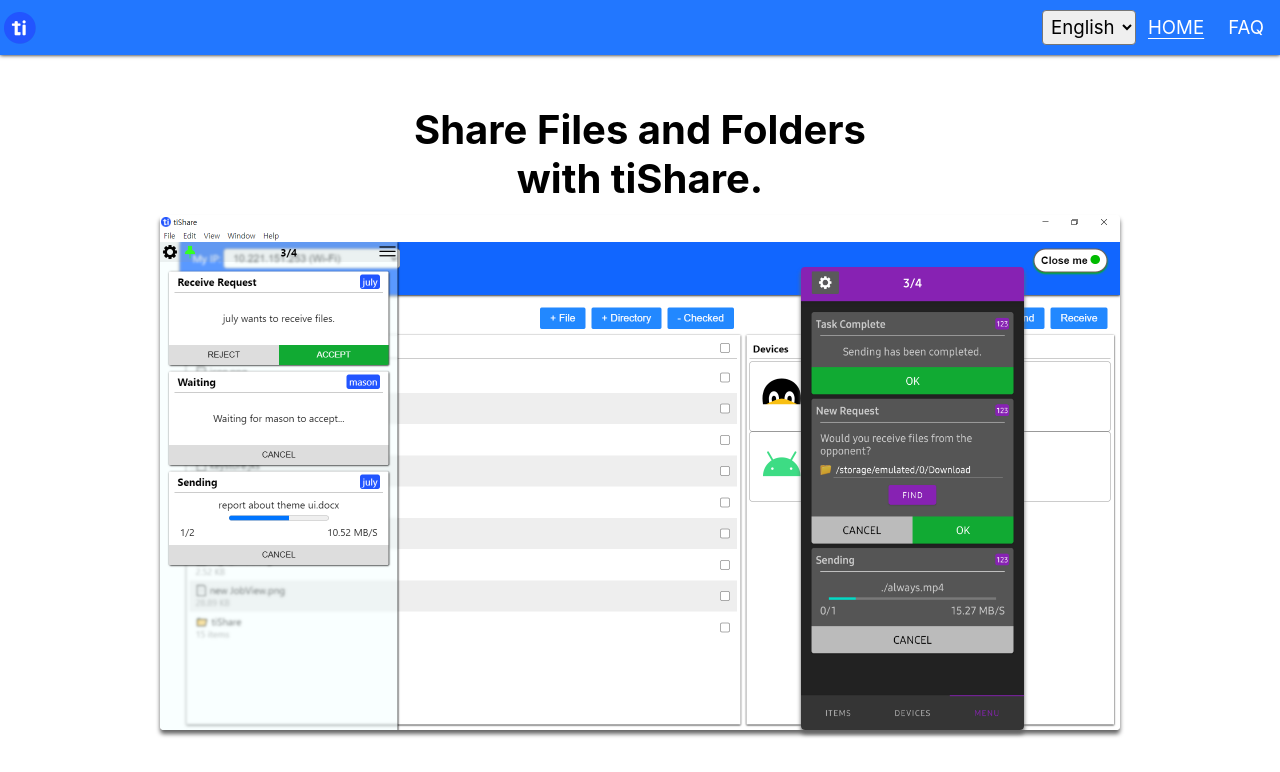
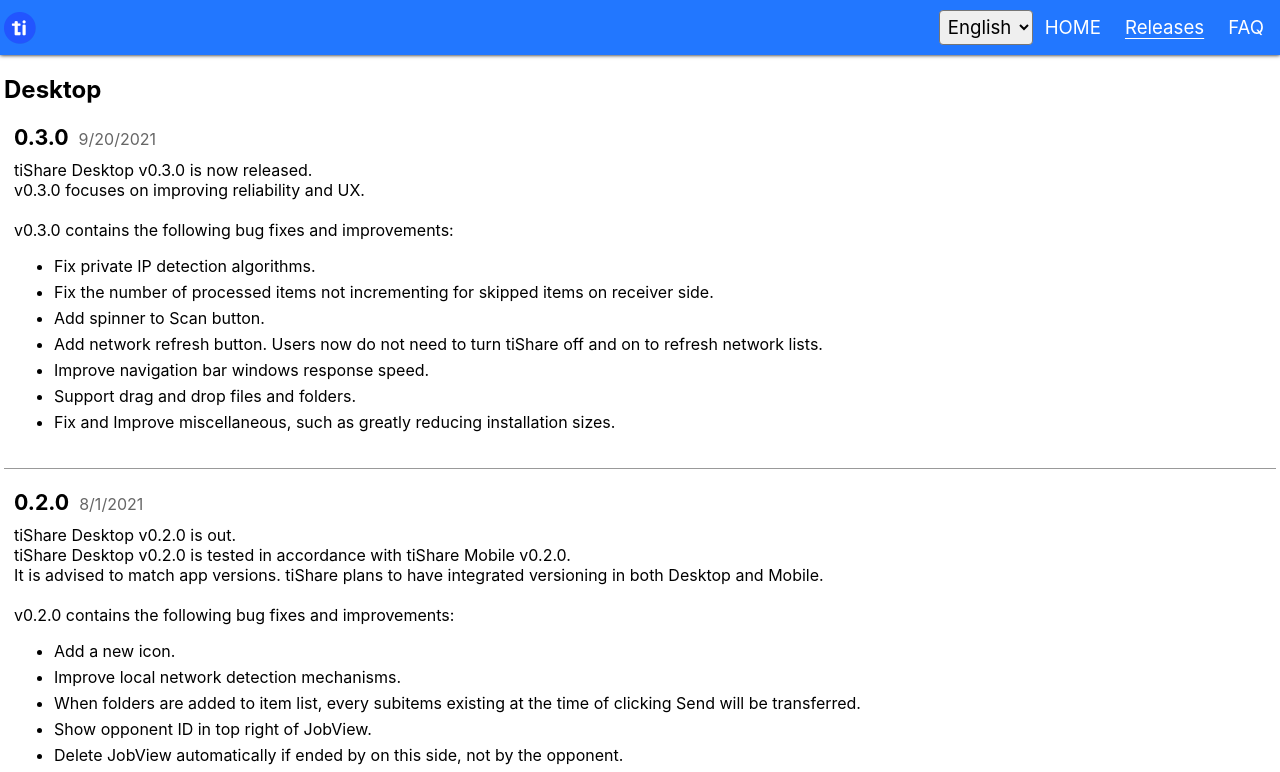
Before and after one commit to dlguswo333/tishare-docs, a React (Create React App) app: page /tishare-docs/releases in a window 1280 px wide. Shown: the top 772 px of the page. Built offline with nearby package versions, Linux system fonts and the light colour scheme.

Commit message:
Add Releases page

```diff
--- a/src/App.js
+++ b/src/App.js
@@ -1,5 +1,6 @@
 import { BrowserRouter, Route, Switch } from 'react-router-dom'
 import Home from './Home'
+import Releases from './Releases'
 import Faq from './Faq'
 import classes from './App.module.scss'
 import Header from './Header'
@@ -14,6 +15,7 @@ function App() {
         <RecoilRoot>
           <Header lang={lang} setLang={setLang} />
           <Switch>
+            <Route path='/tishare-docs/releases' component={Releases} />
             <Route path='/tishare-docs/faq' component={Faq} />
             <Route path='/tishare-docs' component={Home} />
           </Switch>
--- a/src/Header.js
+++ b/src/Header.js
@@ -12,7 +12,7 @@ import { useRecoilState } from 'recoil'
 function Header({ lang, setLang }) {
   const [, i18n] = useTranslation()
   const [showMenu, setShowMenu] = useState(false)
-  const [pathname, setPathname] = useRecoilState(pathnameState)
+  const [pathname,] = useRecoilState(pathnameState)
 
   useEffect(() => {
     if (lang && i18n.languages.includes(lang)) {
@@ -25,11 +25,6 @@ function Header({ lang, setLang }) {
       i18n.changeLanguage('en')
     }
   }, [lang, i18n])
-
-  useEffect(() => {
-    if (!pathname.endsWith('/'))
-      setPathname(pathname + '/')
-  }, [pathname, setPathname])
 
   function getLangs() {
     const langs = i18n.languages
@@ -53,10 +48,13 @@ function Header({ lang, setLang }) {
           {getLangs()}
         </select>
         <Link to='/tishare-docs/'>
-          <button className={pathname === '/tishare-docs/' ? classes.Current : ''}>HOME</button>
+          <button className={/^\/tishare-docs\/?$/.test(pathname) ? classes.Current : ''}>HOME</button>
         </Link>
-        <Link to='/tishare-docs/faq/'>
-          <button className={pathname === '/tishare-docs/faq/' ? classes.Current : ''}>FAQ</button>
+        <Link to='/tishare-docs/releases'>
+          <button className={pathname.startsWith('/tishare-docs/releases') ? classes.Current : ''}>Releases</button>
+        </Link>
+        <Link to='/tishare-docs/faq'>
+          <button className={pathname.startsWith('/tishare-docs/faq') ? classes.Current : ''}>FAQ</button>
         </Link>
       </div>
     </header>
--- /dev/null
+++ b/src/Releases.js
@@ -0,0 +1,54 @@
+import { useEffect } from 'react'
+import classes from './Releases.module.scss'
+import { useTranslation } from 'react-i18next'
+import { pathnameState } from './States'
+import { useRecoilState } from 'recoil'
+
+function Faq() {
+  const [t, i18n] = useTranslation()
+  /** @type {Object.<string, {title:string, body:string}} */
+  const items = i18n.getResource('en', 'translation', 'releases')
+  const [, setPathname] = useRecoilState(pathnameState)
+
+  useEffect(() => {
+    setPathname('/tishare-docs/releases')
+  }, [setPathname])
+
+  function getReleases() {
+    const platforms = ['desktop', 'mobile']
+    const versions = ['0.3.0', '0.2.0', '0.1.0']
+    return versions.map((val) => getRelease(platforms[0], val))
+    // return platforms.map((platform) => versions.map((version) => getRelease(platform, version))).flat()
+  }
+
+  /**
+   * @param {string} ver
+   */
+  function getRelease(platform, ver) {
+    const bullets = items[platform][ver]['bullets'].map((val) => <li>{val}</li>)
+    console.log(items[platform][ver]['time'], new Date(items[platform][ver]['time']))
+    return (
+      <section className={classes.Release}>
+        <div className={classes.Title}>
+          <span className={classes.Version}>{ver}</span>
+          <span className={classes.Date}>{new Date(items[platform][ver]['time']).toLocaleDateString()}</span>
+        </div>
+        {t(`releases.${platform}.${ver}.head`)}
+        <ul>
+          {bullets}
+        </ul>
+      </section>
+    )
+  }
+
+  return (
+    <>
+      <div className={classes.Releases}>
+        <h2>Desktop</h2>
+        {getReleases()}
+      </div >
+    </>
+  )
+}
+
+export default Faq
--- /dev/null
+++ b/src/Releases.module.scss
@@ -0,0 +1,34 @@
+@use "variables" as *;
+
+.Releases {
+  display: flex;
+  flex-direction: column;
+  margin: 0 4px;
+  h2 {
+    margin-bottom: 0;
+  }
+  .Release {
+    width: 100%;
+    flex-direction: column;
+    align-items: center;
+    white-space: pre-wrap;
+    padding: 20px 10px;
+    .Title {
+      margin-bottom: 10px;
+      .Version {
+        font-size: $fontSize3;
+        font-weight: bold;
+      }
+      .Date {
+        margin-left: 10px;
+        color: $grey_6;
+      }
+    }
+    &:not(:last-child) {
+      border-bottom: 1px solid $grey_9;
+    }
+    li {
+      margin: 6px 0;
+    }
+  }
+}
--- a/src/lang/en.json
+++ b/src/lang/en.json
@@ -12,6 +12,47 @@
     "grid3Body": "with tiShare, you can share folders, not only files.",
     "grid4Title": "Multiple Transfer Tasks Support",
     "grid4Body": "Concurrently send and receives files with multiple devices at the same time."
+  },
+  "releases": {
+    "desktop": {
+      "0.3.0": {
+        "head": "tiShare Desktop v0.3.0 is now released.\nv0.3.0 focuses on improving reliability and UX.\n\nv0.3.0 contains the following bug fixes and improvements:",
+        "bullets": [
+          "Fix private IP detection algorithms.",
+          "Fix the number of processed items not incrementing for skipped items on receiver side.",
+          "Add spinner to Scan button.",
+          "Add network refresh button. Users now do not need to turn tiShare off and on to refresh network lists.",
+          "Improve navigation bar windows response speed.",
+          "Support drag and drop files and folders.",
+          "Fix and Improve miscellaneous, such as greatly reducing installation sizes."
+        ],
+        "foot": "",
+        "time": "2021-09-20"
+      },
+      "0.2.0": {
+        "head": "tiShare Desktop v0.2.0 is out.\ntiShare Desktop v0.2.0 is tested in accordance with tiShare Mobile v0.2.0.\nIt is advised to match app versions. tiShare plans to have integrated versioning in both Desktop and Mobile.\n\nv0.2.0 contains the following bug fixes and improvements:",
+        "bullets": [
+          "Add a new icon.",
+          "Improve local network detection mechanisms.",
+          "When folders are added to item list, every subitems existing at the time of clicking Send will be transferred.",
+          "Show opponent ID in top right of JobView.",
+          "Delete JobView automatically if ended by on this side, not by the opponent.",
+          "Server and Client have integrated indexing mechanisms.",
+          "Improve data transfer stabilities.",
+          "Fix a bug where even if the app is open to the network, it cannot be searched due to wrong bind address in Linux.",
+          "Fix a bug where uncompletely received files are not deleted automatically.",
+          "Fix miscellaneous bugs."
+        ],
+        "foot": "",
+        "time": "2021-08-01"
+      },
+      "0.1.0": {
+        "head": "This is initial release of tiShare.\nIt may contains some bugs.",
+        "bullets": [],
+        "foot": "",
+        "time": "2021-07-09"
+      }
+    }
   },
   "faq": {
     "items": {
```
